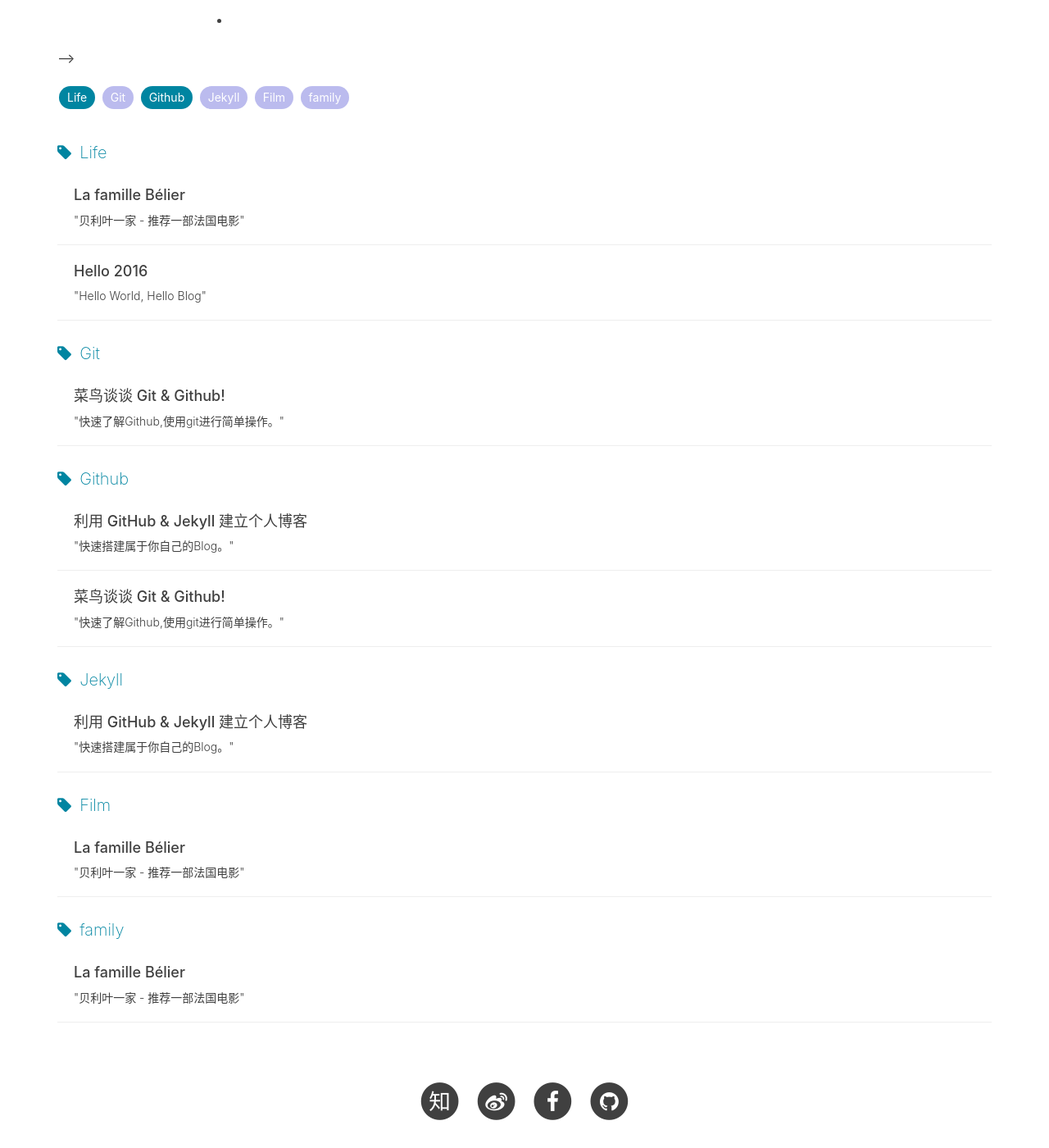
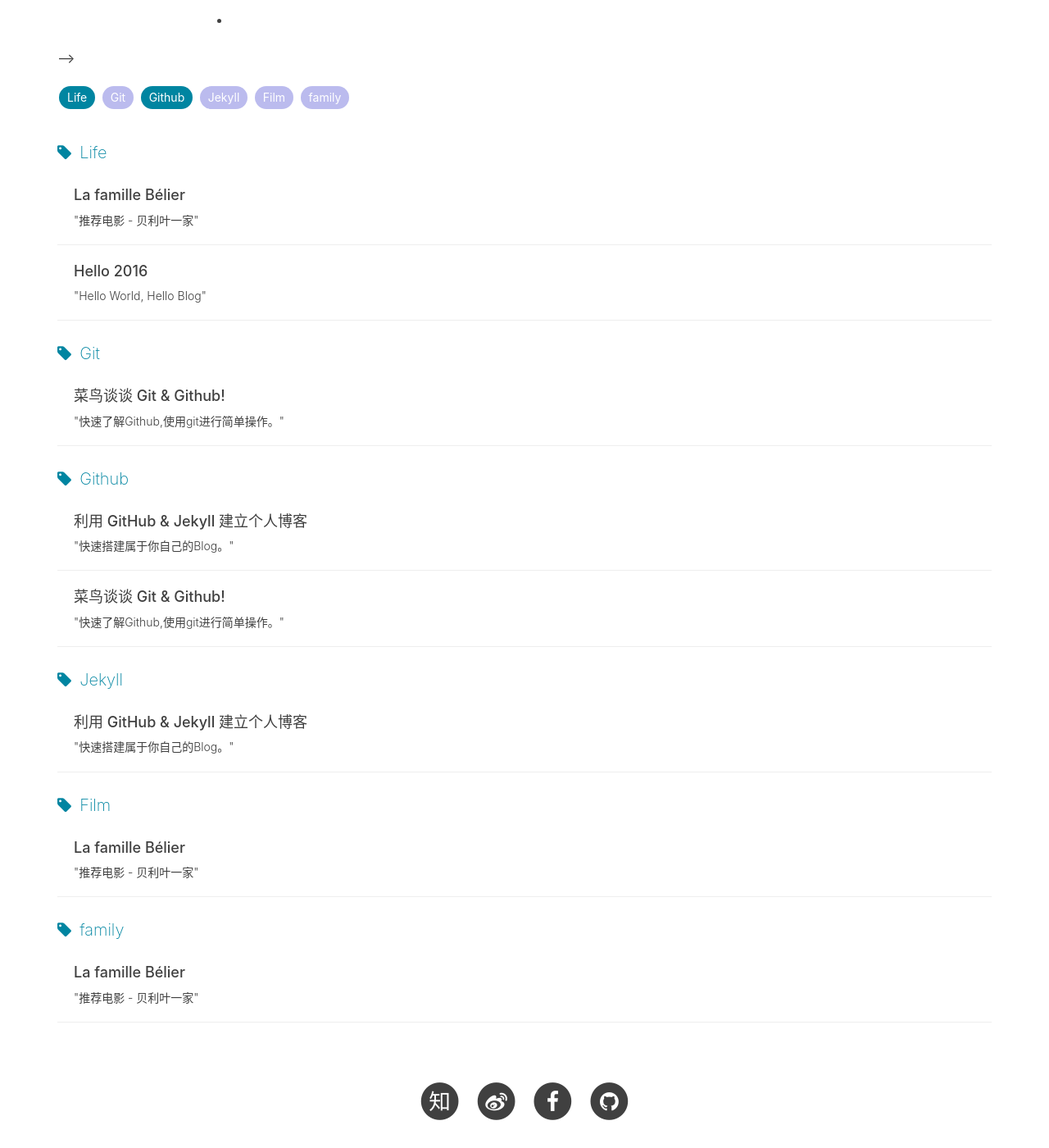
Before and after one commit to RyanYans/RyanYans.github.io, a Jekyll site: the page built from tags.html, in a window 1280 px wide and 1400 px high, scrolled down 446 px. Shown: the whole window at 82% size. Built offline with Jekyll 4.4.1, drawn with Linux system fonts in a browser that asks for light colours; nearby versions of some CDN libraries; comment, search, counter and statistics services are not loaded.

```diff
--- a/_posts/2016-04-02-family.markdown
+++ b/_posts/2016-04-02-family.markdown
@@ -1,7 +1,7 @@
 ---
 layout:     post
 title:      "La famille Bélier"
-subtitle:   " \"贝利叶一家 - 推荐一部法国电影\""
+subtitle:   " \"推荐电影 - 贝利叶一家\""
 date:       2016-04-02 00:30:00
 author:     "RyanYans"
 header-img: "img/post-bg-family.jpg"
@@ -12,7 +12,7 @@
     - family
 ---
 
-##推荐给大家 -- La famille Bélier
+## 推荐给大家 -- La famille Bélier
 
 > Dans la famille Bélier, tout le monde est sourd sauf Paula, 16 ans. Elle est une interprète indispensable à ses parents au quotidien, notamment pour l’exploitation de la ferme familiale. Un jour, poussée par son professeur de musique qui lui a découvert un don pour le chant, elle décide de préparer le concours de Radio France. Un choix de vie qui signifierait pour elle l’éloignement de sa famille et un passage inévitable à l’âge adulte.
 
```
